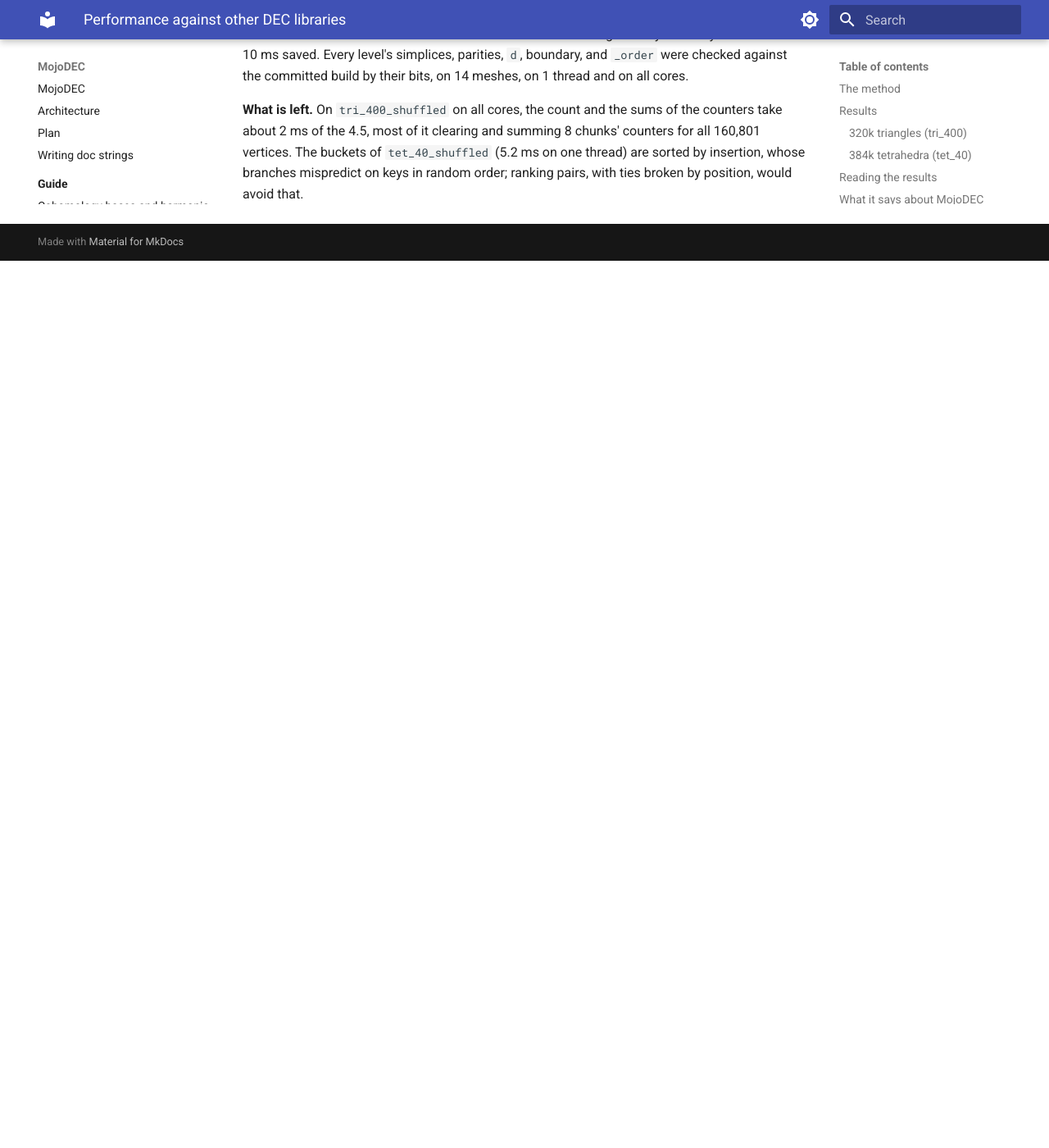
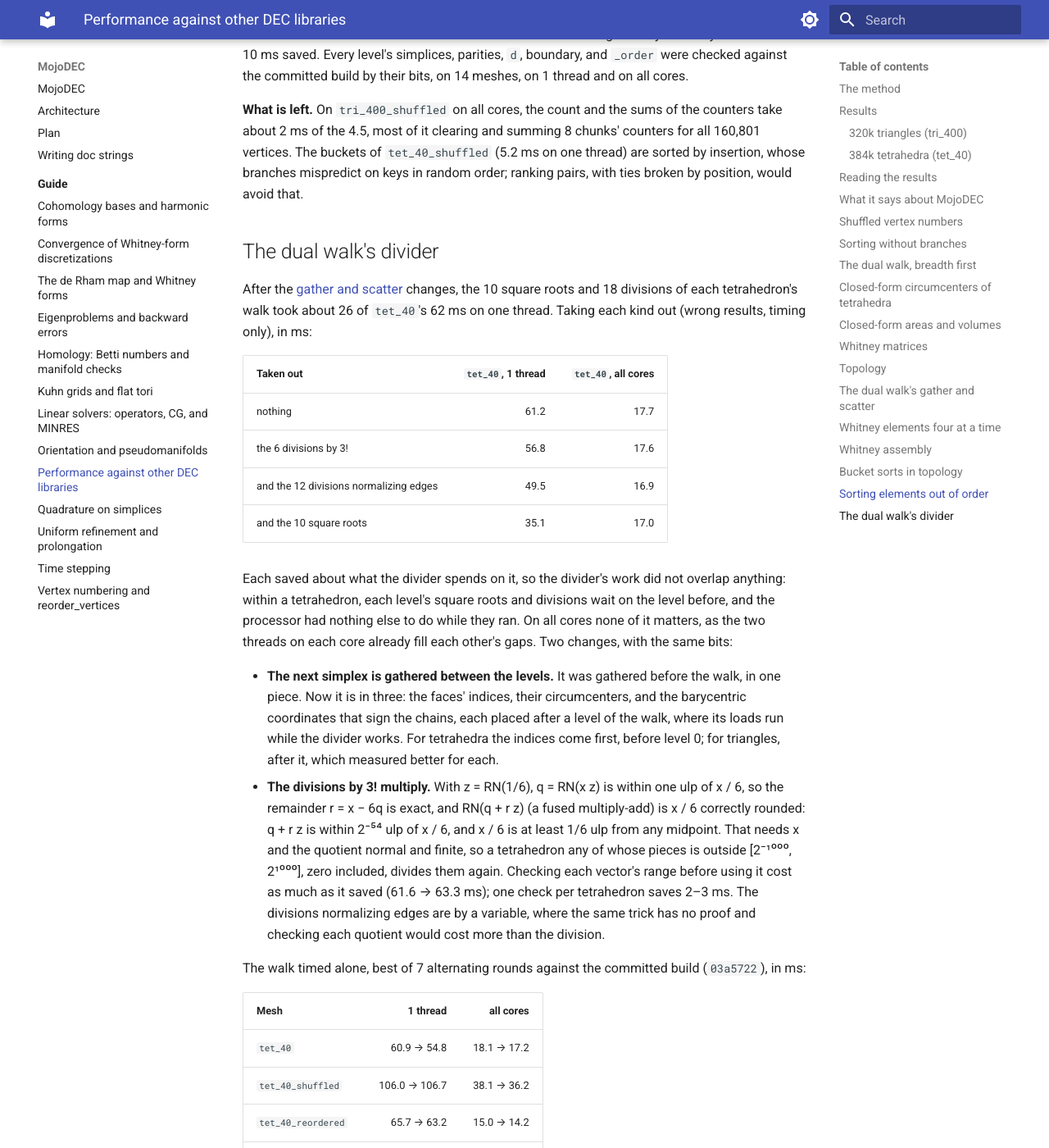
Before and after one commit to bpr/MojoDEC, an MkDocs documentation site: the page built from docs/guide/performance.md, in a window 1280 px wide and 1400 px high, scrolled down 21487 px. Shown: the whole window at 82% size. Built offline with MkDocs 1.6.1 and Material for MkDocs 9.7.7, drawn with Linux system fonts in a browser that asks for light colours; before the commit the page ends 21805 px from its top, so only the background shows below that; some of the changed text lies outside the part shown.

Commit message:
Interleave the dual walk with the next gather; divide by 6 with FMAs; same bits

```diff
--- a/docs/guide/performance.md
+++ b/docs/guide/performance.md
@@ -906,3 +906,72 @@ and summing 8 chunks' counters for all 160,801 vertices. The buckets of
 `tet_40_shuffled` (5.2 ms on one thread) are sorted by insertion, whose
 branches mispredict on keys in random order; ranking pairs, with ties
 broken by position, would avoid that.
+
+## The dual walk's divider
+
+After the [gather and scatter](#the-dual-walks-gather-and-scatter)
+changes, the 10 square roots and 18 divisions of each tetrahedron's
+walk took about 26 of `tet_40`'s 62 ms on one thread. Taking each kind
+out (wrong results, timing only), in ms:
+
+| Taken out | `tet_40`, 1 thread | `tet_40`, all cores |
+|---|---:|---:|
+| nothing | 61.2 | 17.7 |
+| the 6 divisions by 3! | 56.8 | 17.6 |
+| and the 12 divisions normalizing edges | 49.5 | 16.9 |
+| and the 10 square roots | 35.1 | 17.0 |
+
+Each saved about what the divider spends on it, so the divider's work
+did not overlap anything: within a tetrahedron, each level's square
+roots and divisions wait on the level before, and the processor had
+nothing else to do while they ran. On all cores none of it matters, as
+the two threads on each core already fill each other's gaps. Two
+changes, with the same bits:
+
+- **The next simplex is gathered between the levels.** It was gathered
+  before the walk, in one piece. Now it is in three: the faces'
+  indices, their circumcenters, and the barycentric coordinates that
+  sign the chains, each placed after a level of the walk, where its
+  loads run while the divider works. For tetrahedra the indices come
+  first, before level 0; for triangles, after it, which measured better
+  for each.
+- **The divisions by 3! multiply.** With z = RN(1/6), q = RN(x z) is
+  within one ulp of x / 6, so the remainder r = x − 6q is exact, and
+  RN(q + r z) (a fused multiply-add) is x / 6 correctly rounded: q + r z
+  is within 2⁻⁵⁴ ulp of x / 6, and x / 6 is at least 1/6 ulp from any
+  midpoint. That needs x and the quotient normal and finite, so a
+  tetrahedron any of whose pieces is outside [2⁻¹⁰⁰⁰, 2¹⁰⁰⁰], zero
+  included, divides them again. Checking each vector's range before
+  using it cost as much as it saved (61.6 → 63.3 ms); one check per
+  tetrahedron saves 2–3 ms. The divisions normalizing edges are by a
+  variable, where the same trick has no proof and checking each quotient
+  would cost more than the division.
+
+The walk timed alone, best of 7 alternating rounds against the
+committed build (`03a5722`), in ms:
+
+| Mesh | 1 thread | all cores |
+|---|---:|---:|
+| `tet_40` | 60.9 → 54.8 | 18.1 → 17.2 |
+| `tet_40_shuffled` | 106.0 → 106.7 | 38.1 → 36.2 |
+| `tet_40_reordered` | 65.7 → 63.2 | 15.0 → 14.2 |
+| `tri_400` | 13.9 → 10.2 | 4.4 → 4.7 |
+| `tri_400_shuffled` | 24.3 → 24.8 | 10.2 → 9.7 |
+| `tri_400_reordered` | 14.7 → 11.5 | 5.6 → 4.4 |
+
+The shuffled meshes don't change: their gathers miss the cache, and
+those loads take longer than the divider. The changes on all cores are
+within the noise. In the benchmark (5 alternating rounds), `build` on
+one thread went 180.1 → 174.7 ms on `tet_40` and 68.0 → 64.4 on
+`tri_400`, and didn't change on all cores. Every level's dual volumes were checked against the
+committed build by their bits, plain and jittered, on 14 meshes, a
+triangulated surface in 3D, and a small grid, on 1 thread and on all
+cores. A test checks `_div6` against division on a million values.
+
+**Tried and not kept:** gathering each part one level later for
+tetrahedra (`tet_40` 56.6 against 55.1 ms), or one level earlier for
+triangles (`tri_400` 13.5 against 10.3).
+
+**What is left.** On `tet_40` with one thread, the square roots and the
+divisions normalizing edges still take about 20 ms of the walk's 55.
+Neither can become a multiplication with the same bits.
```
Also changed, not shown: AGENTS.md (+6 -1 lines), docs/architecture.md (+7 -7 lines), docs/plan.md (+7 -5 lines), 2 other files.
